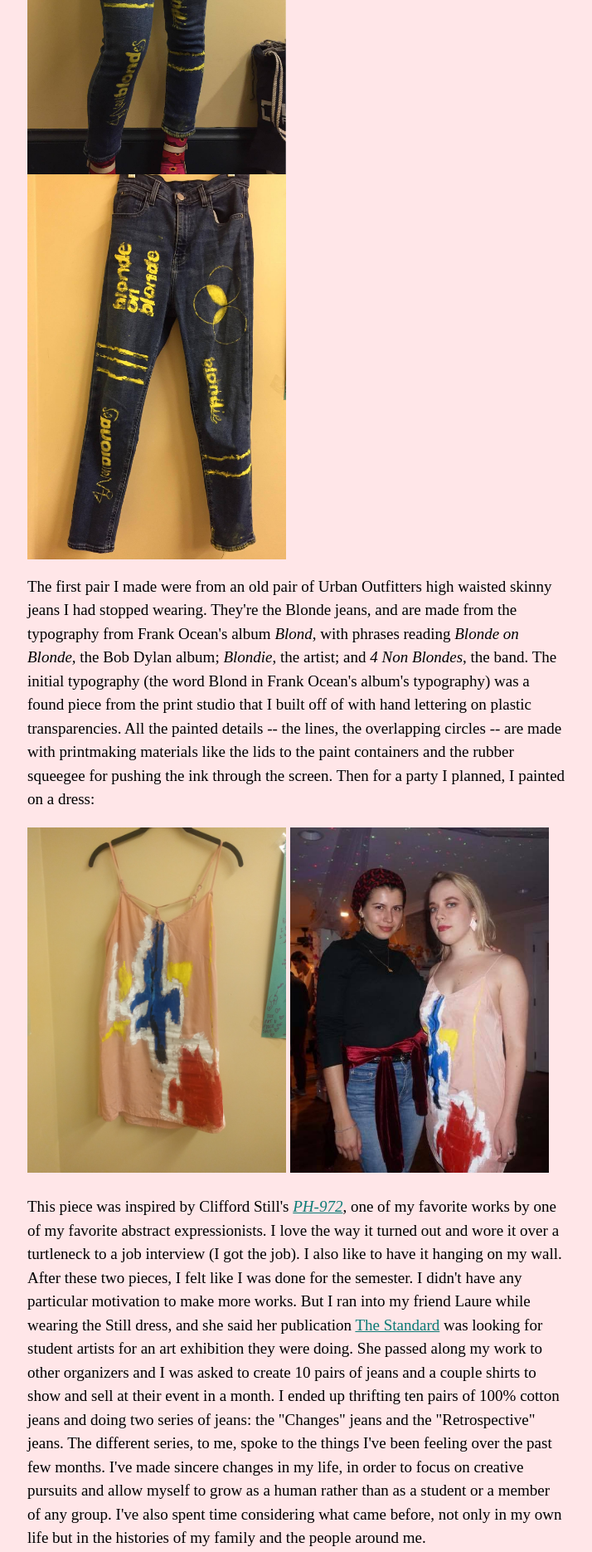
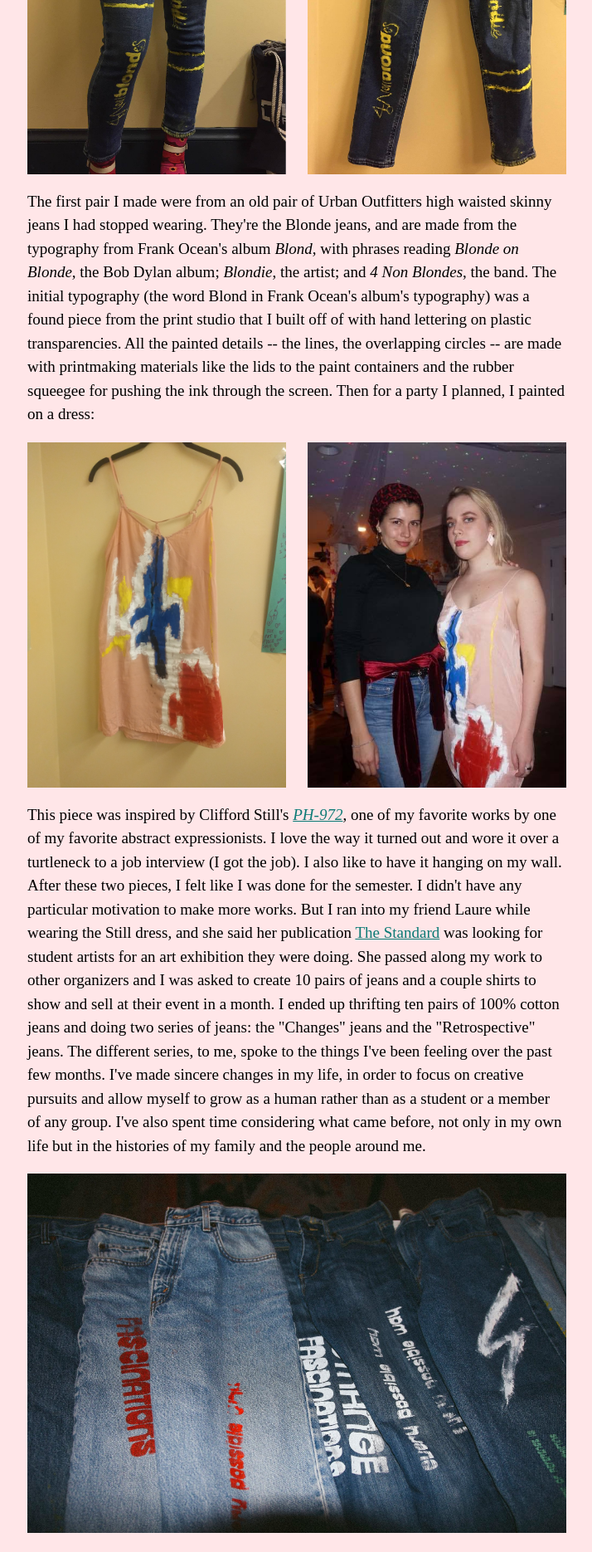
Before and after one commit to pmt/pmt.github.io, a PHP site: the page made by _posts/Pants and printmaking | patricia torvalds.html in a window 1280 px wide. Shown: the part 640-2510 px from the top of the page at 83% size, without its empty margins (282-996 px from the left). Run offline with PHP 8.4, Linux system fonts and the light colour scheme.

Commit message:
added class for two imgs with caption

```diff
--- a/_posts/Pants and printmaking | patricia torvalds.html
+++ b/_posts/Pants and printmaking | patricia torvalds.html
@@ -47,22 +47,41 @@
         <div class="container">
             <p>This semester I was lucky enough to take part in an art show after jumping fully into photo-emulsion printmaking with clothing as a medium. I’ve enjoyed printmaking since early high school, when I did multi-color wood block prints. This semester at Duke, I was able to explore screenprinting, which was a totally unique process from that of wood block printing. I began learning it for the express purpose of printing on a pair of jeans I no longer wear.</p>
 
-<p>
-  <div class="cpt-image">
-    <img class="post-two-cpt-images" src="../files/pants/blonde_jeans.jpg" />
-    <div class="caption">[CAPTION]</div>
-  </div>
-  <div class="cpt-image">
-    <img class="post-two-cpt-images" src="../files/pants/blonde_jeans2.jpg" />
-    <div class="caption">[CAPTION]</div>
-  </div>
-   </p>
+          </div>
+
+          <div class="cpt-imgs-block">
+              <div class="cpt-two-images ">
+                <img class="post-two-left" src="../files/pants/blonde_jeans.jpg" />
+                <div class="caption">
+                  <p>[CAPTION]</p>
+                </div>
+              </div>
+              <div class="cpt-two-images ">
+                <img class="post-two-right" src="../files/pants/blonde_jeans2.jpg" />
+                <div class="caption">
+                  <p>[CAPTION]</p>
+                </div>
+              </div>
+            </div>
 
 <p> The first pair I made were from an old pair of Urban Outfitters high waisted skinny jeans I had stopped wearing. They're the Blonde jeans, and are made from the typography from Frank Ocean's album <i>Blond</i>, with phrases reading <i>Blonde on Blonde</i>, the Bob Dylan album; <i>Blondie</i>, the artist; and <i>4 Non Blondes</i>, the band. The initial typography (the word Blond in Frank Ocean's album's typography) was a found piece from the print studio that I built off of with hand lettering on plastic transparencies. All the painted details -- the lines, the overlapping circles -- are made with printmaking materials like the lids to the paint containers and the rubber squeegee for pushing the ink through the screen.
 
 Then for a party I planned, I painted on a dress:
 
-<p><img class="post-two-images" src="../files/pants/still_dress.jpg" /> <img class="post-two-images" src="../files/pants/still_dress2.jpg" />
+<div class="cpt-imgs-block">
+  <div class="cpt-two-images ">
+    <img class="post-two-left" src="../files/pants/still_dress.jpg" />
+    <div class="caption">
+      <p>[CAPTION]</p>
+    </div>
+  </div>
+  <div class="cpt-two-images ">
+    <img class="post-two-right" src="../files/pants/still_dress2.jpg" />
+    <div class="caption">
+      <p>[CAPTION]</p>
+    </div>
+  </div>
+</div>
 
 <p>This piece was inspired by Clifford Still's <i><a href="https://clyffordstillmuseum.org/wp-content/uploads/2016/11/1959PH-972_Blackwell2012_HR.jpg">PH-972</a></i>, one of my favorite works by one of my favorite abstract expressionists. I love the way it turned out and wore it over a turtleneck to a job interview (I got the job). I also like to have it hanging on my wall.
 
@@ -70,19 +89,35 @@ After these two pieces, I felt like I was done for the semester. I didn't have a
 
 I ended up thrifting ten pairs of 100% cotton jeans and doing two series of jeans: the "Changes" jeans and the "Retrospective" jeans. The different series, to me, spoke to the things I've been feeling over the past few months. I've made sincere changes in my life, in order to focus on creative pursuits and allow myself to grow as a human rather than as a student or a member of any group. I've also spent time considering what came before, not only in my own life but in the histories of my family and the people around me.
 
-<p><img class="post-inline-image" src="../files/pants/jeans_night2.jpg" />
+<div class="cpt-image">
+  <img class="post-cpt-image" src="../files/pants/jeans_night2.jpg" />
+  <div class="caption"><p><i>[CAPTION]</p></div>
+</div>
 
 <p>By the time the event rolled around, I was pretty nervous but also excited for my works to be shown and even sold. I ended up also making 8 tees for the show to sell as well. I sold the jeans for $49 a pair and the shirts for $15 each, and actually ended up selling several of each. I'm really happy with how the event went, and I got to meet a bunch of cool people while I was there.
 
-<p><img class="post-inline-image" src="../files/pants/shirts_hanging.jpg" />
-
-Looking forward, I'm not sure what I'll be doing with any screenprinting or jeans modification. A friend got me an embroidery kit for my birthday and I embroidered an abstract pattern onto one of the pairs I kept for myself; I've also been using my sewing machine to modify some clothes I have. It's worth it for me just to practice new things.
+  <div class="cpt-image">
+    <img class="post-cpt-image" src="../files/pants/shirts_hanging.jpg" />
+    <div class="caption"><p><i>[CAPTION]</p></div>
+  </div>
+<p>Looking forward, I'm not sure what I'll be doing with any screenprinting or jeans modification. A friend got me an embroidery kit for my birthday and I embroidered an abstract pattern onto one of the pairs I kept for myself; I've also been using my sewing machine to modify some clothes I have. It's worth it for me just to practice new things.
 
 <p>And, if you're looking to purchase a top or jeans, I can custom print on your own clothing for the same rate. Let me know!</p>
 
-<img class="post-inline-image" src="../files/pants/shirts.jpg" />
-<img class="post-inline-image" src="../files/pants/jeans_sofiya.jpg" />
-<img class="post-inline-image" src="../files/pants/jeans_night.jpg" />
+<div class="cpt-image">
+  <img class="post-cpt-image" src="../files/pants/shirts.jpg" />
+  <div class="caption"><p><i>[CAPTION]</p></div>
+</div>
+<br>
+<div class="cpt-image">
+  <img class="post-cpt-image" src="../files/pants/jeans_sofiya.jpg" />
+  <div class="caption"><p><i>[CAPTION]</p></div>
+</div>
+<br>
+<div class="cpt-image">
+  <img class="post-cpt-image" src="../files/pants/jeans_night.jpg" />
+  <div class="caption"><p><i>[CAPTION]</p></div>
+</div>
 
 </p></p></p></p></p></p>
 
--- a/css/gallery.css
+++ b/css/gallery.css
@@ -10,7 +10,28 @@
   width: auto
 }
 
-  .caption {
+.cpt-two-images
+{
+  align-content: center;
+  width: 48%;
+  position:relative;
+  display: flex;
+  user-select: none;
+  -webkit-user-select: none;
+  -moz-user-select: none;
+  -ms-user-select: none;
+}
+
+.cpt-imgs-block
+{
+  /*width: auto;*/
+  overflow: hidden;
+  display: flex;
+  justify-content:space-between;
+}
+
+.caption
+{
   position: absolute;
   bottom: 0;
   background: rgb(0, 0, 0);
@@ -29,18 +50,12 @@
   -ms-user-select: none;
 }
 
-  /* When you mouse over the container, fade in the overlay title */
-  .cpt-image:hover .caption {
+.cpt-image:hover .caption
+{
   opacity: 1;
 }
 
-.flip .back
+.cpt-two-images:hover .caption
 {
-    background: #2184cd;
-    color: #fff;
-    text-align: center;
-    user-select: none;
-    -webkit-user-select: none;
-    -moz-user-select: none;
-    -ms-user-select: none;
+  opacity: 1;
 }
--- a/css/post.css
+++ b/css/post.css
@@ -14,10 +14,10 @@ img.post-inline-image
 }
 img.post-two-images
 {
-    margin:10 auto;
     max-width:48%;
-    max-height:100%
+    max-height:100%;
 }
+
 /*
  * ...
  */
@@ -27,9 +27,13 @@ img.post-cpt-image
     max-width:100%;
     max-height:100%
 }
-img.post-two-cpt-images
+img.post-two-right
 {
-    display: block;
-    max-width:48%;
-    max-height:100%
+    width:100%;
+    height:100%;
 }
+img.post-two-left
+{
+    width:100%;
+    height:100%;
+}
```
Lines whose indentation alone changed are shown as unchanged.
